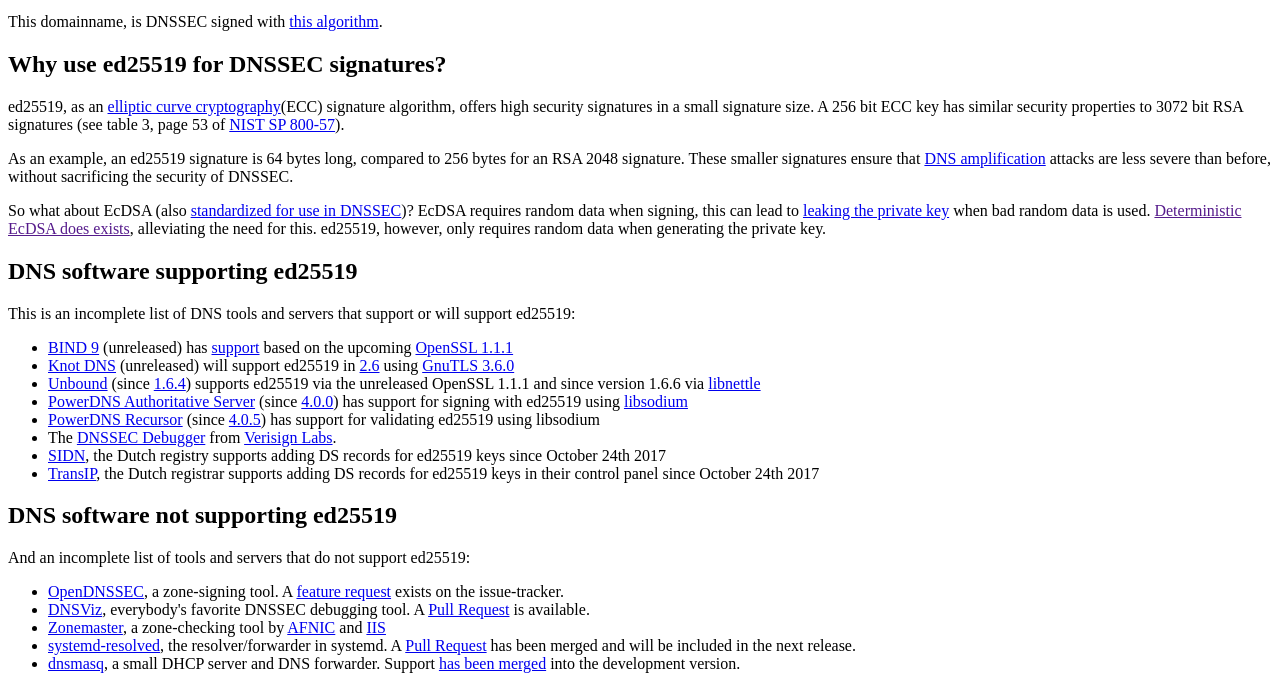
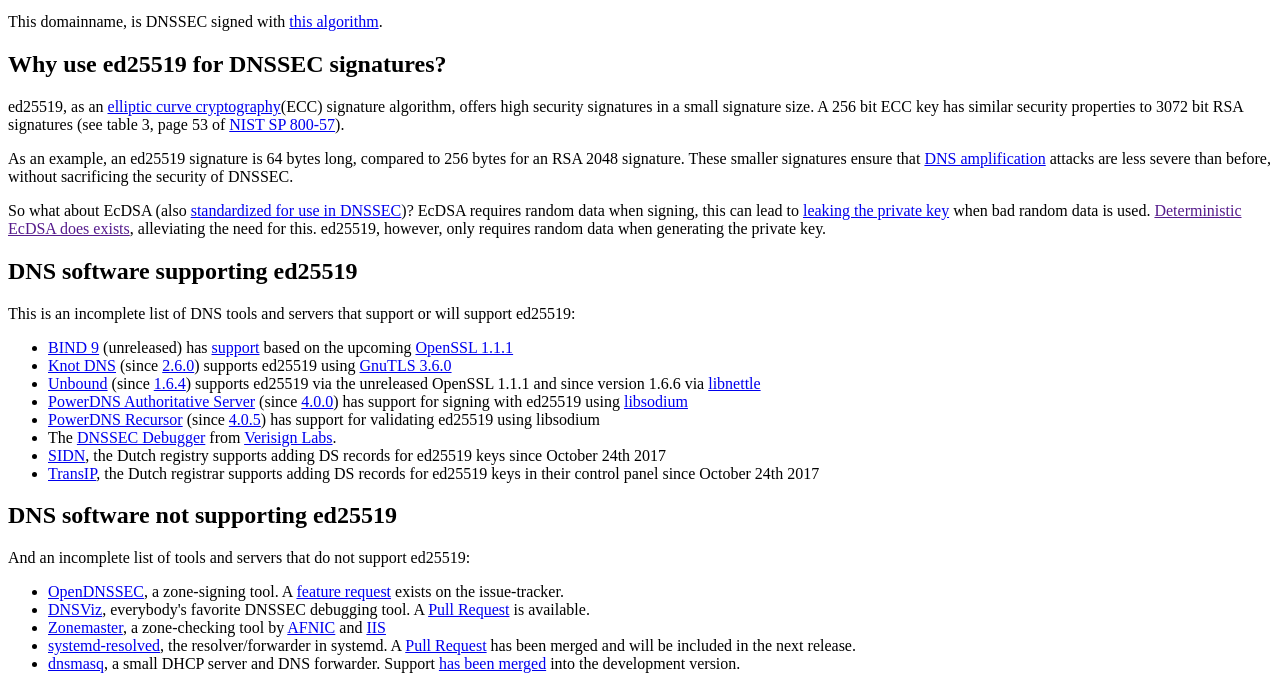
Before and after one commit to pieterlexis/ed25519.nl, a Gatsby site: page / in a window 1280 px wide. Shown: the part 119-808 px from the top of the page. Built offline with nearby package versions, Linux system fonts and the light colour scheme; Gatsby itself is replaced by a stand-in of ours.

Commit message:
Knot 2.6 has been released

```diff
--- a/src/pages/index.js
+++ b/src/pages/index.js
@@ -14,7 +14,7 @@
     <p>This is an incomplete list of DNS tools and servers that support or will support ed25519:
     <ul>
       <li><a href="https://www.isc.org/downloads/bind/">BIND 9</a> (unreleased) has <a href="https://source.isc.org/cgi-bin/gitweb.cgi?p=bind9.git;a=commit;h=9b9182fe00c0cdaf9a94bbe84e685adad84f47a4">support</a> based on the upcoming <a href="https://github.com/openssl/openssl/pull/3361">OpenSSL 1.1.1</a></li>
-      <li><a href="https://www.knot-dns.cz/">Knot DNS</a> (unreleased) will support ed25519 in <a href="https://gitlab.labs.nic.cz/knot/knot-dns/merge_requests/763">2.6</a> using <a href="http://nmav.gnutls.org/2017/08/gnutls-3-6-0.html">GnuTLS 3.6.0</a></li>
+      <li><a href="https://www.knot-dns.cz/">Knot DNS</a> (since <a href="https://www.knot-dns.cz/2017-09-29-version-260.html">2.6.0</a>) supports ed25519 using <a href="http://nmav.gnutls.org/2017/08/gnutls-3-6-0.html">GnuTLS 3.6.0</a></li>
       <li><a href="http://unbound.net">Unbound</a> (since <a href="http://unbound.net/download.html">1.6.4</a>) supports ed25519 via the unreleased OpenSSL 1.1.1 and since version 1.6.6 via <a href="http://www.lysator.liu.se/~nisse/nettle/">libnettle</a></li>
       <li><a href="https://powerdns.com/auth.html">PowerDNS Authoritative Server</a> (since <a href="https://doc.powerdns.com/authoritative/changelog/4.0.html#powerdns-authoritative-server-4-0-0">4.0.0</a>) has support for signing with ed25519 using <a href="https://download.libsodium.org/doc/">libsodium</a></li>
       <li><a href="https://powerdns.com/recursor.html">PowerDNS Recursor</a> (since <a href="https://doc.powerdns.com/recursor/changelog/4.0.html#powerdns-recursor-4-0-5">4.0.5</a>) has support for validating ed25519 using libsodium</li>
```
